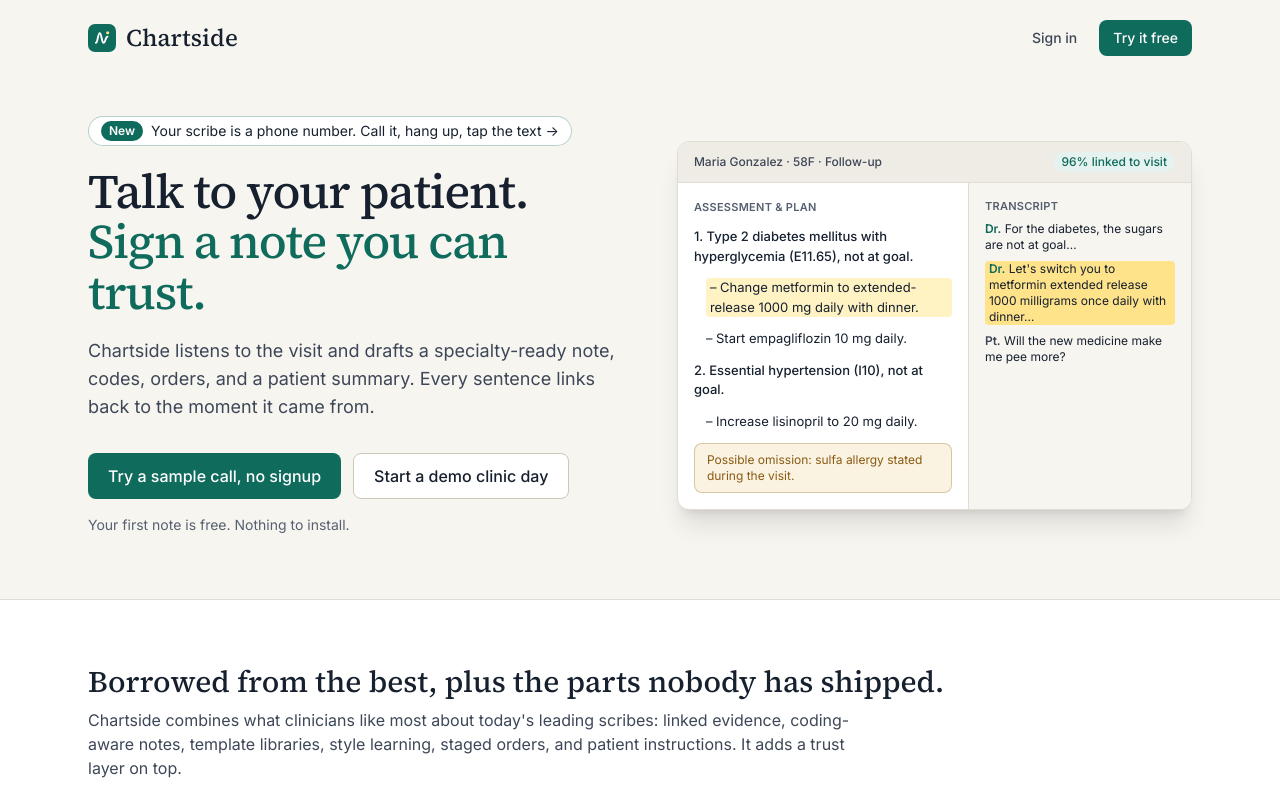
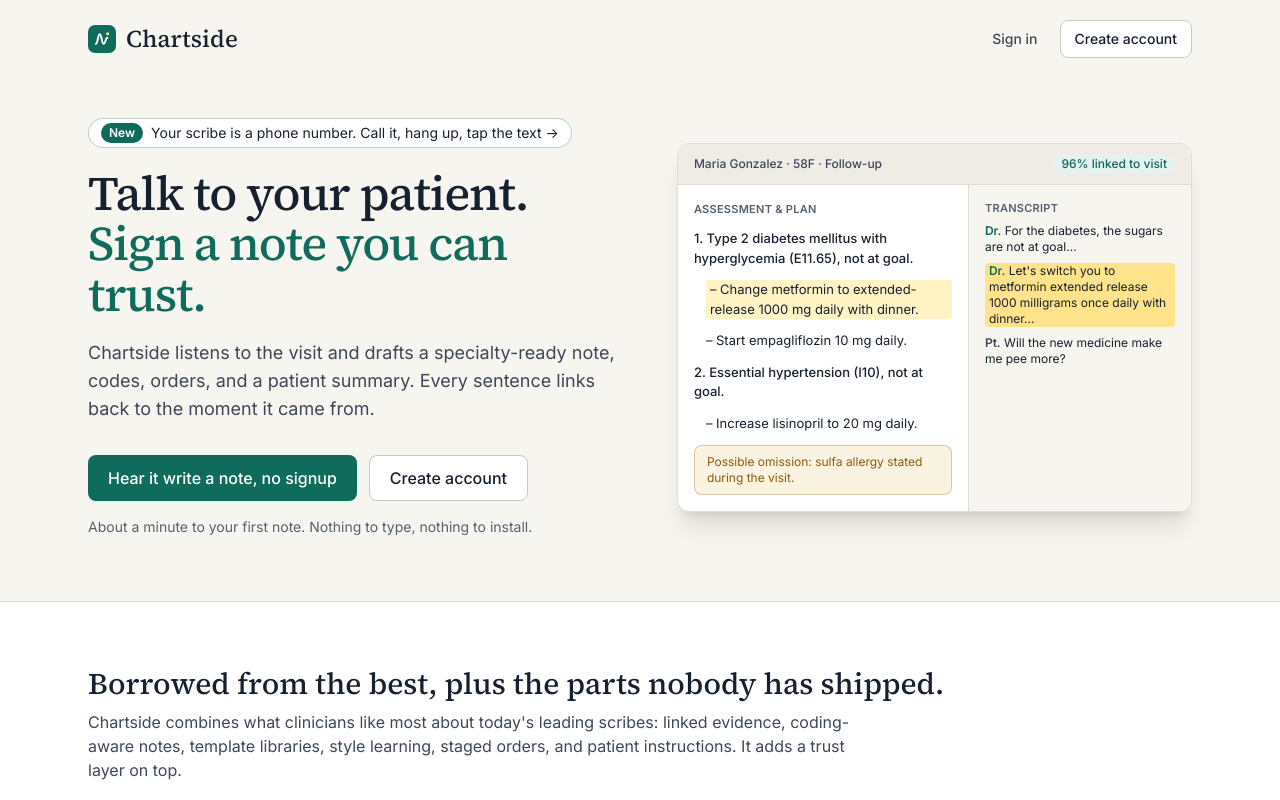
Before and after one commit to jkong7/chartside, a Next.js app: page / in a window 1280 px wide. Shown: the top 800 px of the page. Built offline with nearby package versions, Linux system fonts and the light colour scheme; no server answers; what async_hooks would draw is missing.

Commit message:
Lead the home page with the no-signup sample call and land new accounts on the recorder with their line number

```diff
--- a/src/app/go/page.tsx
+++ b/src/app/go/page.tsx
@@ -11,12 +11,20 @@ import { recordingMinutesFromEnv } from "@/lib/engine/limits";
 export const dynamic = "force-dynamic";
 export const metadata = { title: "Record a visit · Chartside", description: "One tap to record a visit. Chartside writes the note." };
 
-export default async function GoPage({ searchParams }: { searchParams: Promise<{ shared?: string }> }) {
-  const { shared } = await searchParams;
+function lineDisplay() {
+  const raw = process.env.CHARTSIDE_LINE_NUMBER || "";
+  const d = raw.replace(/\D/g, "").replace(/^1(?=\d{10}$)/, "");
+  if (!raw) return null;
+  return { tel: raw, text: process.env.CHARTSIDE_LINE_DISPLAY || (d.length === 10 ? `(${d.slice(0, 3)}) ${d.slice(3, 6)}-${d.slice(6)}` : raw) };
+}
+
+export default async function GoPage({ searchParams }: { searchParams: Promise<{ shared?: string; welcome?: string }> }) {
+  const { shared, welcome } = await searchParams;
   const found = await currentUser().catch(() => null);
   const user = found ? await captureTz(found).catch(() => found) : null;
   const counts = user ? await decisionCounts(user).catch(() => null) : null;
   const sample = !!user?.prefs.sampleDay;
+  const line = lineDisplay();
   const pin = user && !user.guestUntil ? await hasPhonePin(user.id).catch(() => false) : false;
   return (
     <main className="min-h-screen bg-paper">
@@ -29,6 +37,7 @@ export default async function GoPage({ searchParams }: { searchParams: Promise<{
           <Link href="/go/phone" className="btn-ghost">Call instead</Link>
           {user && <Link href="/go/stack" className="btn-ghost">To review</Link>}
           {user && <Link href="/go/ask" className="btn-ghost">Ask</Link>}
+          {user && !user.guestUntil && <Link href="/today" className="btn-ghost" data-testid="go-more">More</Link>}
         </nav>
       </header>
       {shared && (
@@ -41,6 +50,16 @@ export default async function GoPage({ searchParams }: { searchParams: Promise<{
           <LiveCallBanner />
         </div>
       )}
+      {user && !user.guestUntil && welcome === "1" && (
+        <p className="mx-auto mt-1 max-w-md px-4 text-center text-sm text-ink-2" data-testid="go-welcome">
+          You&apos;re in. Record your first visit below, or play the sample if no patient is handy.
+        </p>
+      )}
+      {user && !user.guestUntil && line && (
+        <p className="mx-auto mt-3 flex max-w-md items-center justify-center gap-2 rounded-full border border-line bg-surface px-4 py-2 text-sm text-ink-2" data-testid="go-line-card">
+          <span className="font-medium text-ink">Your line:</span> call <a className="font-semibold text-brand underline" href={`tel:${line.tel}`}>{line.text}</a> before your next visit
+        </p>
+      )}
       {user && !user.guestUntil && (
         <div className="px-4 pt-2">
           <LineChecklist phone={!!user.phone} pin={pin} />
--- a/src/app/page.tsx
+++ b/src/app/page.tsx
@@ -2,6 +2,7 @@ import Link from "next/link";
 import { redirect } from "next/navigation";
 import { Logo } from "@/components/icons";
 import { currentUser } from "@/lib/server/auth";
+import { navModeFor } from "@/lib/server/disclosure";
 
 const AREAS = [
   { title: "Clinic", items: ["Ambient notes, dictation, and voice commands", "Visit agenda, ask-the-chart, and outside records", "Orders, order sets, letters, and PDF forms", "Inbox drafts, tasks, and patient messaging"] },
@@ -24,7 +25,8 @@ const FEATURES = [
 ];
 
 export default async function Home() {
-  if (await currentUser()) redirect("/today");
+  const user = await currentUser();
+  if (user) redirect(user.guestUntil || (await navModeFor(user)) === "simple" ? "/go" : "/today");
   return (
     <main className="min-h-screen">
       <header className="mx-auto flex max-w-6xl items-center justify-between px-6 py-5">
@@ -34,7 +36,7 @@ export default async function Home() {
         </div>
         <nav className="flex items-center gap-2">
           <Link className="btn-ghost" href="/login">Sign in</Link>
-          <Link className="btn-primary" href="/register">Try it free</Link>
+          <Link className="btn-outline hidden sm:inline-flex" href="/register" data-testid="home-create-top">Create account</Link>
         </nav>
       </header>
 
@@ -49,10 +51,10 @@ export default async function Home() {
             Chartside listens to the visit and drafts a specialty-ready note, codes, orders, and a patient summary. Every sentence links back to the moment it came from.
           </p>
           <div className="mt-8 flex flex-wrap gap-3">
-            <Link className="btn-primary px-5 py-2.5 text-base" href="/go/phone?autopilot=1" data-testid="home-sample">Try a sample call, no signup</Link>
-            <Link className="btn-outline px-5 py-2.5 text-base" href="/register">Start a demo clinic day</Link>
+            <Link className="btn-primary px-5 py-2.5 text-base" href="/go/phone?autopilot=1" data-testid="home-sample">Hear it write a note, no signup</Link>
+            <Link className="btn-outline px-5 py-2.5 text-base" href="/register" data-testid="home-create">Create account</Link>
           </div>
-          <p className="mt-4 text-sm text-ink-3">Your first note is free. Nothing to install.</p>
+          <p className="mt-4 text-sm text-ink-3">About a minute to your first note. Nothing to type, nothing to install.</p>
         </div>
         <div className="card overflow-hidden shadow-xl">
           <div className="flex items-center justify-between border-b border-line bg-sunken px-4 py-2.5 text-xs text-ink-3">
```
